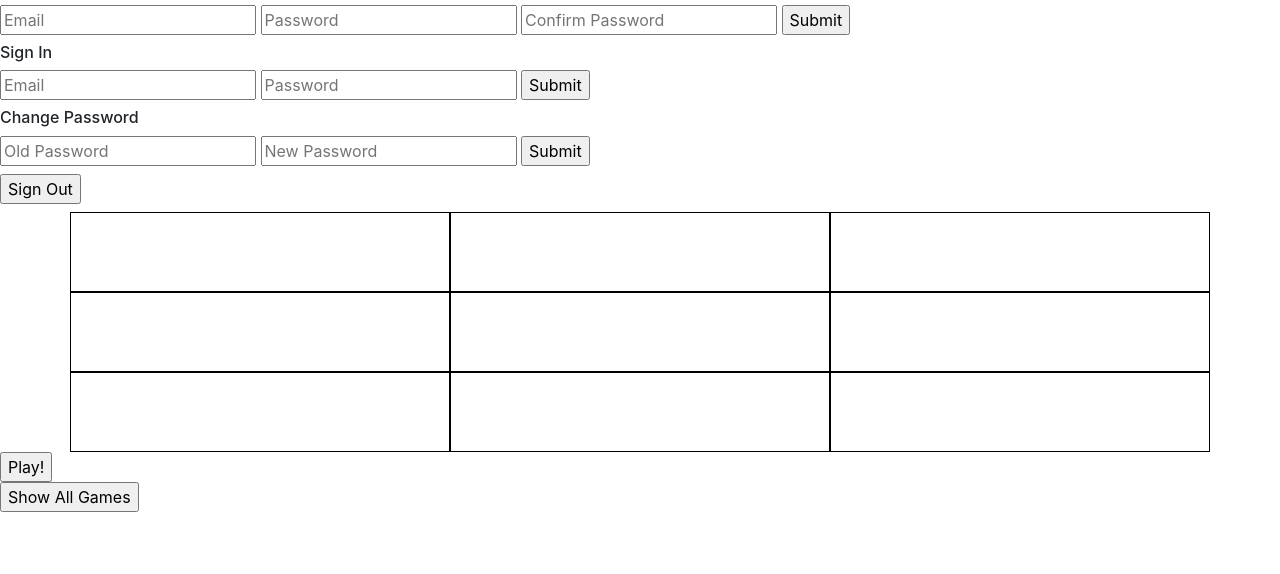
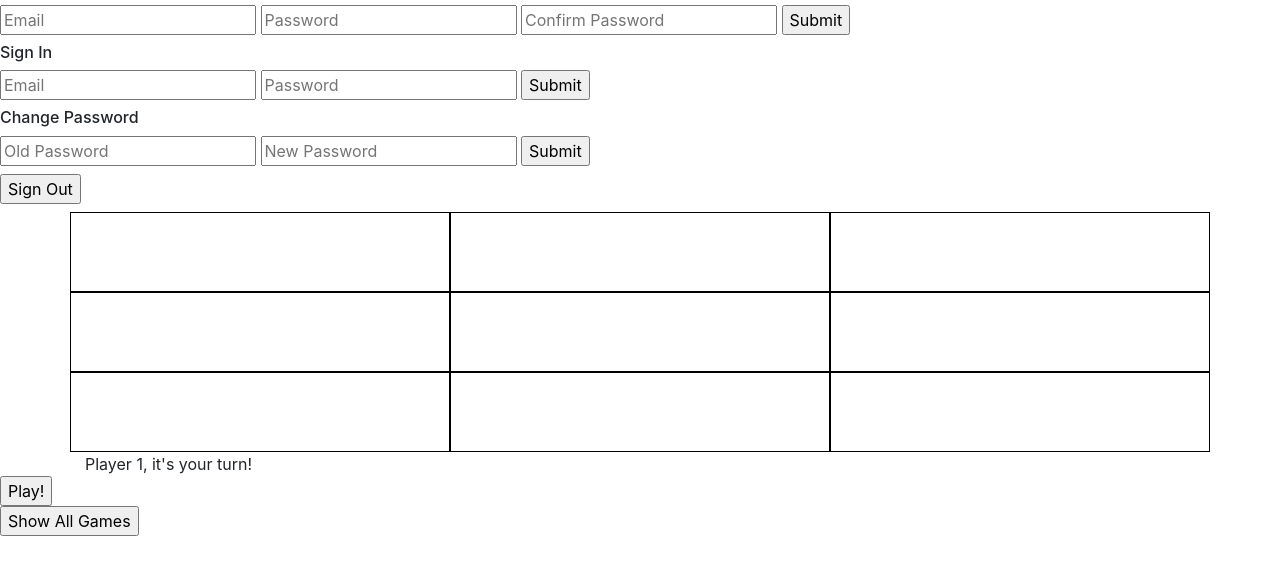
Before and after one commit to natalynyu/tictactoe-client, a website built with webpack: page index.html in a window 1280 px wide. Shown: the part 78-652 px from the top of the page. Built offline with nearby package versions, Linux system fonts and the light colour scheme; a web font is replaced by a local one.

```diff
--- a/index.html
+++ b/index.html
@@ -58,6 +58,7 @@
               <div class="col-4 col-lg-4 box text-center cell" id="c7"></div>
               <div class="col-4 col-lg-4 box text-center cell" id="c8"></div>
             </div>
+            <span id="playerIndicator">Player 1, it's your turn!</span>
       </div>
       <!-- Creates a new game -->
       <input type="button" id="createGame" value="Play!">
```
